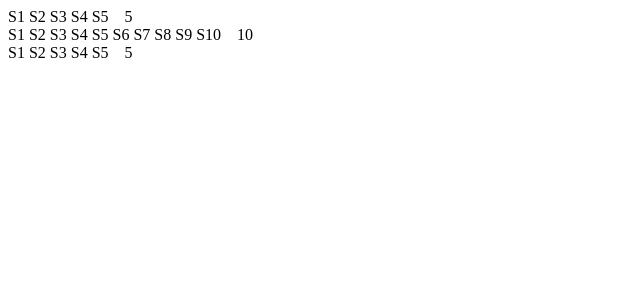
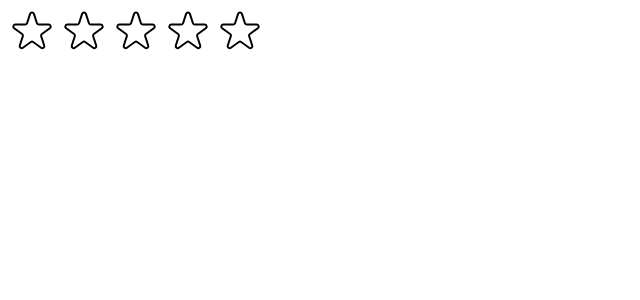
Before and after one commit to soeweiyan-phyo/07-usepopcorn, a React (Create React App) app: page / in a window 1280 px wide. Shown: the top 300 px of the page, without its empty margins (0-640 px from the left). Built offline with nearby package versions, Linux system fonts and the light colour scheme.

Commit message:
Adding stars

```diff
--- a/src/StarRating.js
+++ b/src/StarRating.js
@@ -1,3 +1,5 @@
+import { useState } from "react";
+
 const containerStyle = {
   display: "flex",
   alignItems: "center",
@@ -15,16 +17,96 @@
 };
 
 function StarRating({ maxRating = 5 }) {
+  const [rating, setRating] = useState(0);
+
+  function handleRating(rating) {
+    setRating(rating);
+  }
+
   return (
     <div style={containerStyle}>
       <div style={starContainerStyle}>
         {Array.from({ length: maxRating }, (_, i) => (
-          <span>S{i + 1}</span>
+          <Star
+            key={i}
+            onRate={() => handleRating(i + 1)}
+            full={rating >= i + 1}
+          />
         ))}
       </div>
-      <p style={textStyle}>{maxRating}</p>
+      <p style={textStyle}>{rating || ""}</p>
     </div>
   );
 }
 
+const starStyle = {
+  width: "48px",
+  height: "48px",
+  display: "block",
+  cursor: "pointer",
+};
+
+function Star({ onRate, full }) {
+  return (
+    <span role="button" style={starStyle} onClick={onRate}>
+      {full ? (
+        <svg
+          xmlns="http://www.w3.org/2000/svg"
+          viewBox="0 0 20 20"
+          fill="#000"
+          stroke="#000"
+        >
+          <path d="M9.049 2.927c.3-.921 1.603-.921 1.902 0l1.07 3.292a1 1 0 00.95.69h3.462c.969 0 1.371 1.24.588 1.81l-2.8 2.034a1 1 0 00-.364 1.118l1.07 3.292c.3.921-.755 1.688-1.54 1.118l-2.8-2.034a1 1 0 00-1.175 0l-2.8 2.034c-.784.57-1.838-.197-1.539-1.118l1.07-3.292a1 1 0 00-.364-1.118L2.98 8.72c-.783-.57-.38-1.81.588-1.81h3.461a1 1 0 00.951-.69l1.07-3.292z" />
+        </svg>
+      ) : (
+        <svg
+          xmlns="http://www.w3.org/2000/svg"
+          fill="none"
+          viewBox="0 0 24 24"
+          stroke="#000"
+        >
+          <path
+            strokeLinecap="round"
+            strokeLinejoin="round"
+            strokeWidth="{2}"
+            d="M11.049 2.927c.3-.921 1.603-.921 1.902 0l1.519 4.674a1 1 0 00.95.69h4.915c.969 0 1.371 1.24.588 1.81l-3.976 2.888a1 1 0 00-.363 1.118l1.518 4.674c.3.922-.755 1.688-1.538 1.118l-3.976-2.888a1 1 0 00-1.176 0l-3.976 2.888c-.783.57-1.838-.197-1.538-1.118l1.518-4.674a1 1 0 00-.363-1.118l-3.976-2.888c-.784-.57-.38-1.81.588-1.81h4.914a1 1 0 00.951-.69l1.519-4.674z"
+          />
+        </svg>
+      )}
+    </span>
+  );
+}
+
+/*
+FULL STAR
+
+<svg
+  xmlns="http://www.w3.org/2000/svg"
+  viewBox="0 0 20 20"
+  fill="#000"
+  stroke="#000"
+>
+  <path
+    d="M9.049 2.927c.3-.921 1.603-.921 1.902 0l1.07 3.292a1 1 0 00.95.69h3.462c.969 0 1.371 1.24.588 1.81l-2.8 2.034a1 1 0 00-.364 1.118l1.07 3.292c.3.921-.755 1.688-1.54 1.118l-2.8-2.034a1 1 0 00-1.175 0l-2.8 2.034c-.784.57-1.838-.197-1.539-1.118l1.07-3.292a1 1 0 00-.364-1.118L2.98 8.72c-.783-.57-.38-1.81.588-1.81h3.461a1 1 0 00.951-.69l1.07-3.292z"
+  />
+</svg>
+
+
+EMPTY STAR
+
+<svg
+  xmlns="http://www.w3.org/2000/svg"
+  fill="none"
+  viewBox="0 0 24 24"
+  stroke="#000"
+>
+  <path
+    strokeLinecap="round"
+    strokeLinejoin="round"
+    strokeWidth="{2}"
+    d="M11.049 2.927c.3-.921 1.603-.921 1.902 0l1.519 4.674a1 1 0 00.95.69h4.915c.969 0 1.371 1.24.588 1.81l-3.976 2.888a1 1 0 00-.363 1.118l1.518 4.674c.3.922-.755 1.688-1.538 1.118l-3.976-2.888a1 1 0 00-1.176 0l-3.976 2.888c-.783.57-1.838-.197-1.538-1.118l1.518-4.674a1 1 0 00-.363-1.118l-3.976-2.888c-.784-.57-.38-1.81.588-1.81h4.914a1 1 0 00.951-.69l1.519-4.674z"
+  />
+</svg>
+
+*/
 export default StarRating;
--- a/src/index.js
+++ b/src/index.js
@@ -10,7 +10,5 @@
   <React.StrictMode>
     {/* <App /> */}
     <StarRating maxRating={5} />
-    <StarRating maxRating={10} />
-    <StarRating />
   </React.StrictMode>
 );
```
Also changed, not shown: src/index.css (+0 -33 lines).
